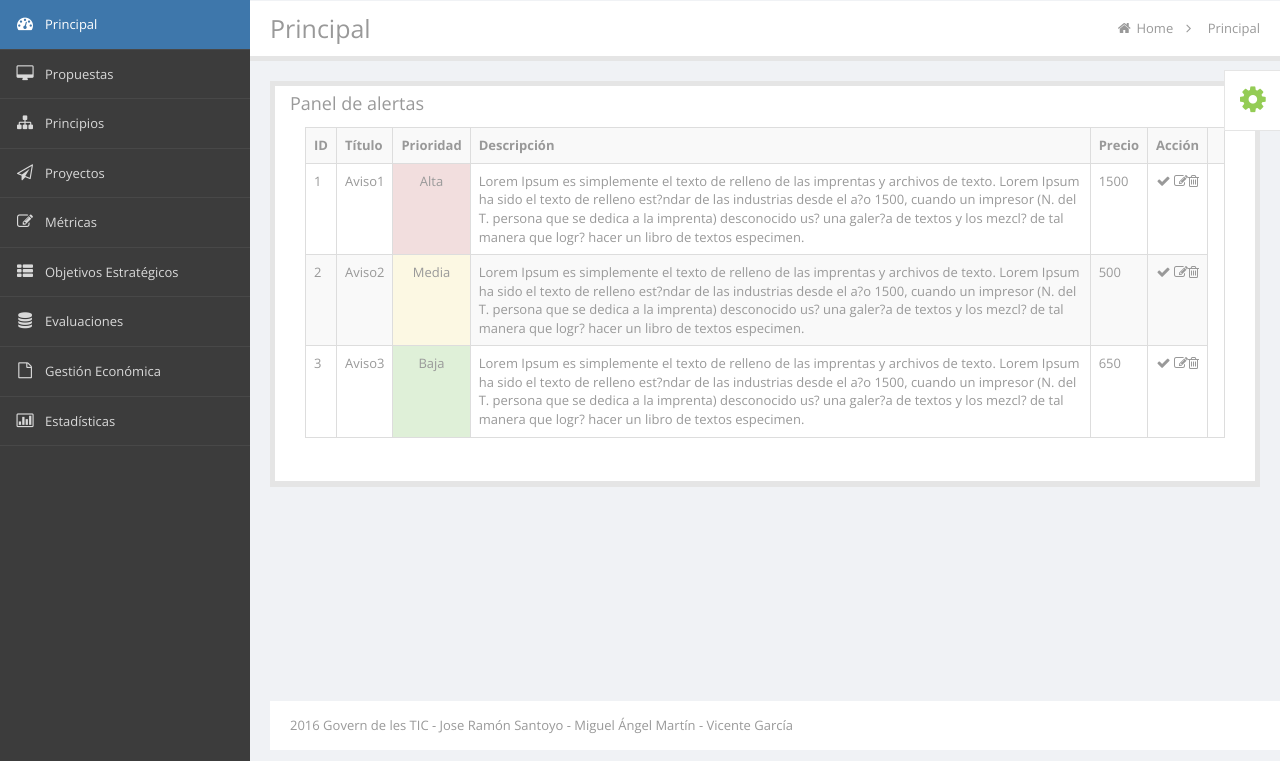
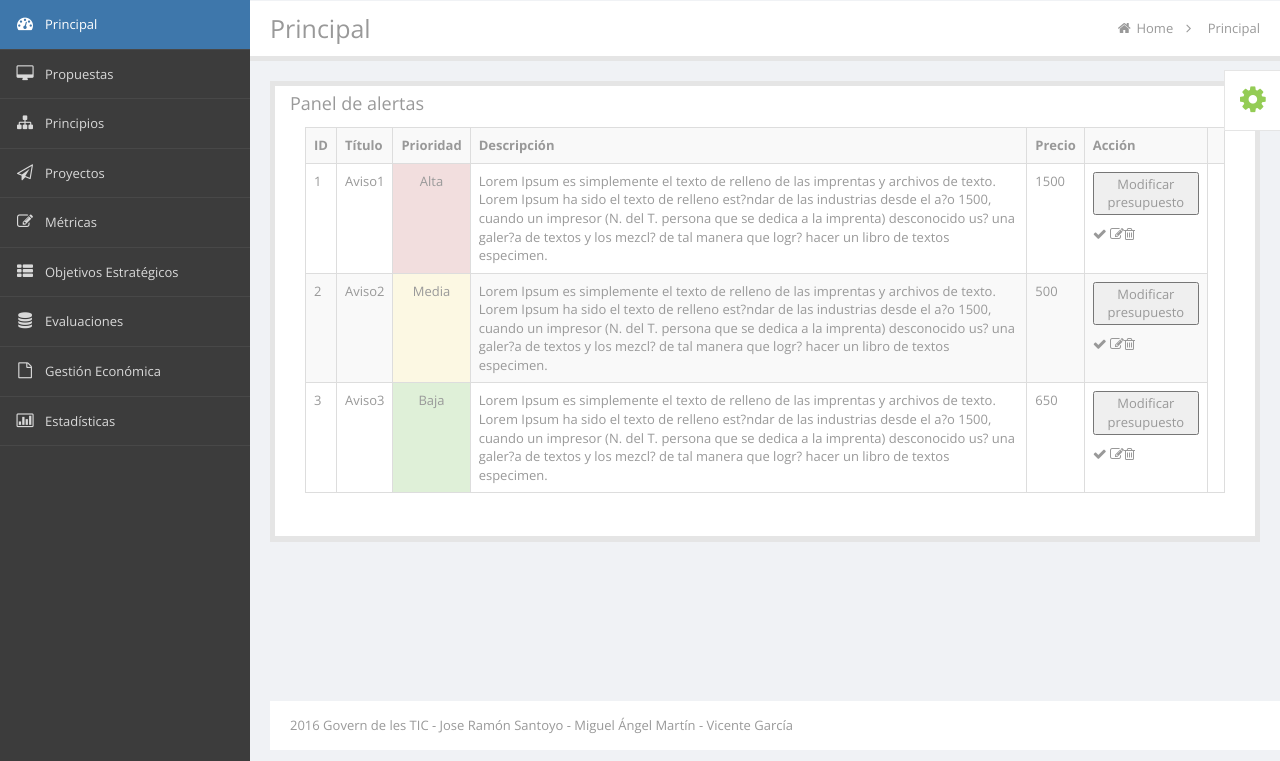
Before and after one commit to Vic21/governtic, a PHP site: page / in a window 1280 px wide. Shown: the part 50-811 px from the top of the page. Run offline with PHP 8.4, Linux system fonts and the light colour scheme; data comes from the database, SQL or seed files in the repository; some libraries are stand-ins or nearby versions.

Commit message:
Prueba del pop-up para el botón modificar.

```diff
--- a/index.php
+++ b/index.php
@@ -291,11 +291,13 @@
                                                     $out.='<td>';
                                                     $out.='
                                                     <div class="todo-actions pull-right clearfix">
+                                                        <button onclick="myFunction()">Modificar presupuesto</button><p id="demo"></p>
+
                                                         <a href="#" class="todo-complete"><i class="fa fa-check"></i></a><a href="#" class="todo-edit">
-                                                            <i class="fa fa-edit"></i></a><a href="#" class="todo-remove"><i class="fa fa-trash-o">
-                                                            </i></a>
+                                                        <i class="fa fa-edit"></i></a><a href="#" class="todo-remove"><i class="fa fa-trash-o">
+                                                        </i></a>
                                                     </div>';
-                                                    $out.='</td>';
+                                                    //$out.='</td>';
                                                     $out.='</tr>';
 
                                                 }
@@ -310,7 +312,15 @@
 
                                                 ?>
 
+                                                  <script>
+                                                    function myFunction() {
+                                                    var person = prompt("Introduce el nuevo presupuesto", "30.000€");
 
+                                                    if (person != null) {
+                                                        document.getElementById("demo").innerHTML = "Tu presupuesto nuevo es " + person + "! ";
+                                                        }
+                                                    }
+                                                </script>
 
 
                                         </div>
```
